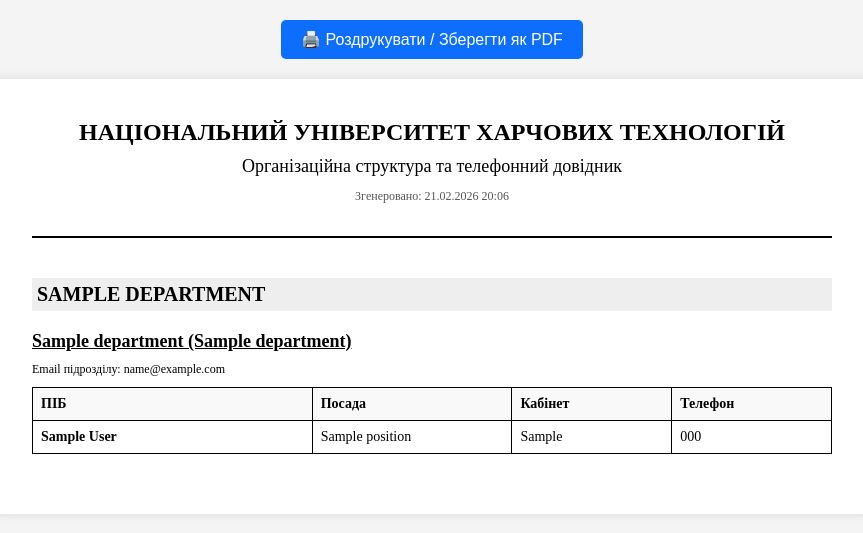
After one commit to fen7elb/nuft, a Django app: page /structure/print/ in a window 1280 px wide. The commit adds this page. Shown: the top 533 px of the page, without its empty margins (208-1071 px from the left). Run offline with Django 5.2, Linux system fonts and the light colour scheme; tables that the repository leaves empty hold one stand-in row (values such as "Sample post").

Commit message:
add print full org

```diff
--- a/staff/urls.py
+++ b/staff/urls.py
@@ -4,4 +4,5 @@ from . import views
 urlpatterns = [
     path('', views.home_search, name='home'),
     path('structure/', views.structure_view, name='structure'),
+    path('structure/print/', views.print_full_structure, name='print_full_structure'),
 ]
--- a/staff/views.py
+++ b/staff/views.py
@@ -91,3 +91,27 @@ def structure_view(request):
     }
 
     return render(request, 'staff/structure.html', context)
+
+def print_full_structure(request):
+    """
+    Генерація сторінки для друку всієї структури університету
+    """
+    # Витягуємо всі типи підрозділів, їхні кафедри та всіх співробітників одразу
+    # order_by('name') і order_by('full_name') зроблять списки за алфавітом
+    types = TypeDepartment.objects.prefetch_related(
+        Prefetch(
+            'department_set',
+            queryset=Department.objects.filter(show_in_structure=True).order_by('name').prefetch_related(
+                Prefetch(
+                    'employee_set',
+                    queryset=Employee.objects.select_related('position').order_by('full_name')
+                )
+            )
+        )
+    ).all()
+
+    context = {
+        'types': types,
+    }
+
+    return render(request, 'staff/print_structure.html', context)
--- /dev/null
+++ b/templates/staff/print_structure.html
@@ -0,0 +1,119 @@
+<!DOCTYPE html>
+<html lang="uk">
+<head>
+    <meta charset="UTF-8">
+    <title>Довідник НУХТ - Друк</title>
+    <style>
+        /* Базові стилі для екрану */
+        body {
+            font-family: "Times New Roman", Times, serif;
+            color: #000;
+            background-color: #f4f4f4;
+            margin: 0;
+            padding: 20px;
+        }
+        .document-container {
+            background: #fff;
+            max-width: 800px;
+            margin: 0 auto;
+            padding: 40px;
+            box-shadow: 0 0 10px rgba(0,0,0,0.1);
+        }
+        .header {
+            text-align: center;
+            margin-bottom: 40px;
+            border-bottom: 2px solid #000;
+            padding-bottom: 20px;
+        }
+        .header h1 { margin: 0; font-size: 24px; text-transform: uppercase; }
+        .header h2 { margin: 10px 0 0 0; font-size: 18px; font-weight: normal; }
+
+        .type-section { margin-top: 30px; }
+        .type-title { font-size: 20px; font-weight: bold; text-transform: uppercase; background: #eee; padding: 5px; }
+
+        .department-section { margin-top: 20px; margin-bottom: 20px; }
+        .dep-title { font-size: 18px; font-weight: bold; text-decoration: underline; margin-bottom: 10px; }
+
+        table { width: 100%; border-collapse: collapse; margin-top: 10px; font-size: 14px; }
+        th, td { border: 1px solid #000; padding: 8px; text-align: left; }
+        th { background-color: #f9f9f9; }
+
+        /* Кнопка друку */
+        .controls { text-align: center; margin-bottom: 20px; }
+        .btn-print {
+            padding: 10px 20px; font-size: 16px; background-color: #0d6efd;
+            color: white; border: none; border-radius: 5px; cursor: pointer;
+        }
+
+        /* МАГІЯ ДЛЯ ПРИНТЕРА */
+        @media print {
+            body { background-color: #fff; padding: 0; }
+            .document-container { box-shadow: none; max-width: 100%; padding: 0; margin: 0; }
+            .no-print { display: none !important; }
+
+            .department-section { page-break-inside: avoid; }
+            table { page-break-inside: avoid; }
+            h1, h2, .type-title, .dep-title { page-break-after: avoid; }
+        }
+    </style>
+</head>
+<body>
+
+    <div class="controls no-print">
+        <button class="btn-print" onclick="window.print()">🖨️ Роздрукувати / Зберегти як PDF</button>
+    </div>
+
+    <div class="document-container">
+        <div class="header">
+            <h1>Національний університет харчових технологій</h1>
+            <h2>Організаційна структура та телефонний довідник</h2>
+            <p style="font-size: 12px; color: #555;">Згенеровано: {% now "d.m.Y H:i" %}</p>
+        </div>
+
+        {% for dep_type in types %}
+            {% if dep_type.department_set.all %}
+                <div class="type-section">
+                    <div class="type-title">{{ dep_type.name_type }}</div>
+
+                    {% for dep in dep_type.department_set.all %}
+                        <div class="department-section">
+                            <div class="dep-title">{{ dep.name }} {% if dep.short_name %}({{ dep.short_name }}){% endif %}</div>
+                            {% if dep.mail %}
+                                <div style="font-size: 12px; margin-bottom: 5px;">Email підрозділу: {{ dep.mail }}</div>
+                            {% endif %}
+
+                            {% if dep.employee_set.all %}
+                                <table>
+                                    <thead>
+                                        <tr>
+                                            <th style="width: 35%;">ПІБ</th>
+                                            <th style="width: 25%;">Посада</th>
+                                            <th style="width: 20%;">Кабінет</th>
+                                            <th style="width: 20%;">Телефон</th>
+                                        </tr>
+                                    </thead>
+                                    <tbody>
+                                        {% for emp in dep.employee_set.all %}
+                                            <tr>
+                                                <td><b>{{ emp.full_name }}</b></td>
+                                                <td>{{ emp.position.title|default:"-" }}</td>
+                                                <td>{{ emp.office|default:"-" }}</td>
+                                                <td>{{ emp.phone_number|default:"-" }}</td>
+                                            </tr>
+                                        {% endfor %}
+                                    </tbody>
+                                </table>
+                            {% else %}
+                                <p style="font-size: 14px; font-style: italic; color: #666;">Немає записів про співробітників.</p>
+                            {% endif %}
+                        </div>
+                    {% endfor %}
+                </div>
+            {% endif %}
+        {% empty %}
+            <p>Немає даних для відображення.</p>
+        {% endfor %}
+    </div>
+
+</body>
+</html>
```
Also changed, not shown: templates/staff/structure.html (+5 -2 lines).
